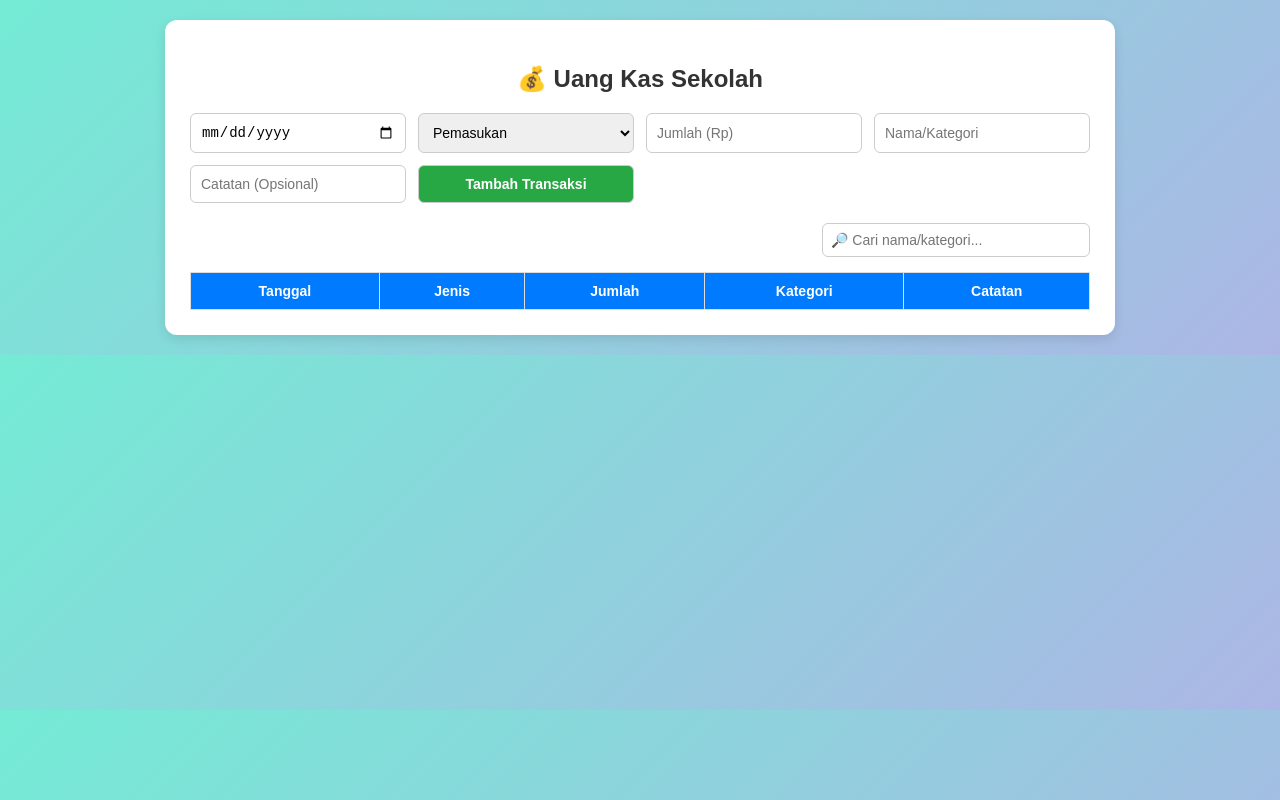
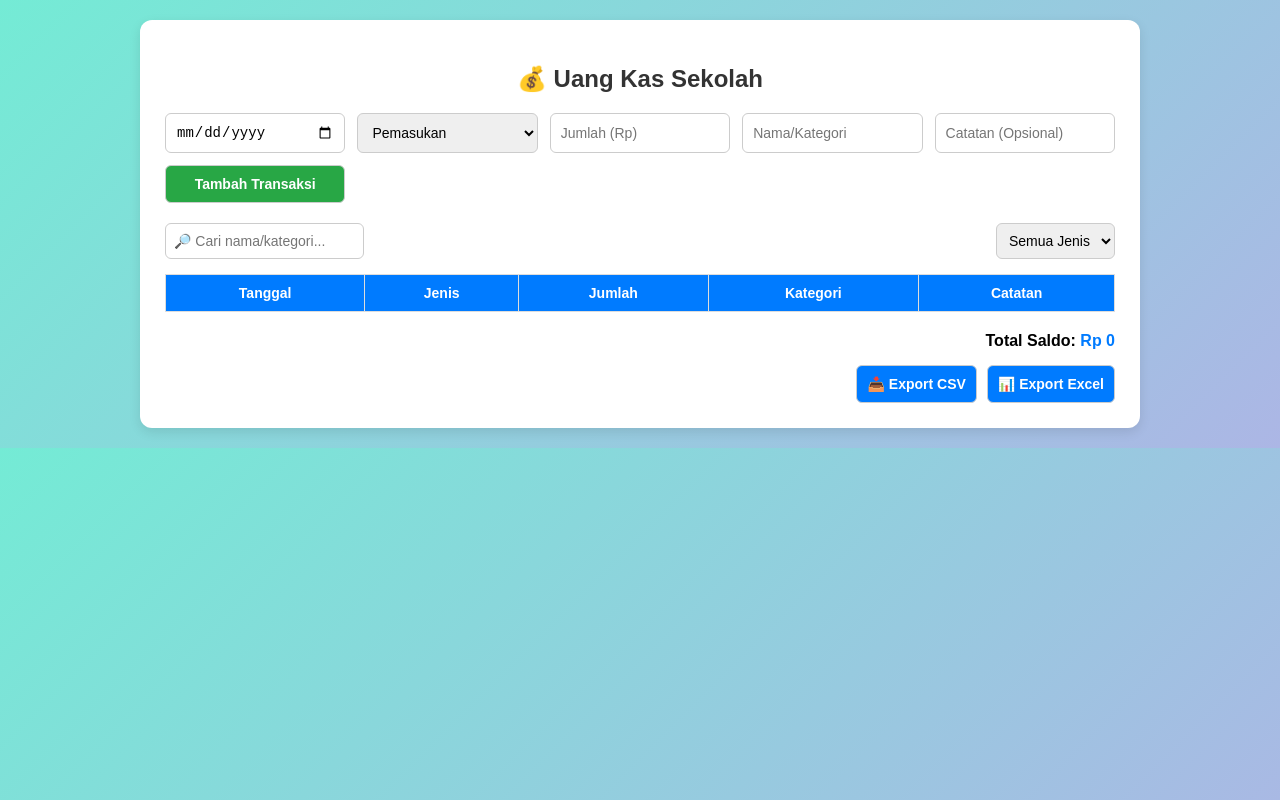
Before and after one commit to saaawan3/kasku-dkv, a plain HTML site: page index.html in a window 1280 px wide. Drawn offline with Linux system fonts and the light colour scheme; no server answers.

Commit message:
Update index.html

```diff
--- a/index.html
+++ b/index.html
@@ -7,23 +7,18 @@
   <style>
     body {
       font-family: Arial, sans-serif;
-      margin: 0;
-      padding: 20px;
+      margin: 0; padding: 20px;
       background: linear-gradient(135deg, #74ebd5, #ACB6E5);
     }
     .container {
-      max-width: 900px;
+      max-width: 950px;
       margin: auto;
       background: white;
       padding: 25px;
       border-radius: 12px;
       box-shadow: 0 4px 12px rgba(0,0,0,0.1);
     }
-    h2 {
-      text-align: center;
-      margin-bottom: 20px;
-      color: #333;
-    }
+    h2 { text-align: center; margin-bottom: 20px; color: #333; }
     form {
       display: grid;
       grid-template-columns: repeat(auto-fit, minmax(180px, 1fr));
@@ -44,40 +39,51 @@
       transition: background 0.2s ease;
     }
     button:hover { background: #218838; }
-    #status {
-      text-align: center;
-      margin-bottom: 15px;
-      font-weight: bold;
-    }
+    #status { text-align: center; margin-bottom: 15px; font-weight: bold; }
     #status.success { color: #28a745; }
     #status.error { color: #dc3545; }
     .filter-box {
-      margin-top: 10px;
-      margin-bottom: 15px;
-      text-align: right;
+      margin: 15px 0;
+      display: flex;
+      justify-content: space-between;
+      flex-wrap: wrap;
+      gap: 10px;
     }
-    .filter-box input {
-      width: 250px;
+    .filter-box input, .filter-box select {
       padding: 8px;
+      border-radius: 6px;
+      border: 1px solid #ccc;
     }
     table {
       width: 100%;
       border-collapse: collapse;
       font-size: 14px;
+      margin-top: 10px;
     }
-    table, th, td {
-      border: 1px solid #ddd;
-    }
-    th, td {
-      padding: 10px;
-      text-align: center;
-    }
-    th {
-      background: #007bff;
-      color: white;
-    }
+    table, th, td { border: 1px solid #ddd; }
+    th, td { padding: 10px; text-align: center; }
+    th { background: #007bff; color: white; }
     tr:nth-child(even) { background: #f9f9f9; }
     tr:hover { background: #f1f1f1; }
+    .saldo-box {
+      margin-top: 20px;
+      text-align: right;
+      font-size: 16px;
+      font-weight: bold;
+    }
+    .saldo-box span { color: #007bff; }
+    .export-buttons {
+      margin-top: 15px;
+      display: flex;
+      gap: 10px;
+      justify-content: flex-end;
+    }
+    .export-buttons button {
+      background: #007bff;
+    }
+    .export-buttons button:hover {
+      background: #0056b3;
+    }
   </style>
 </head>
 <body>
@@ -101,6 +107,11 @@
     <!-- Filter -->
     <div class="filter-box">
       <input type="text" id="filterInput" placeholder="🔎 Cari nama/kategori...">
+      <select id="filterType">
+        <option value="">Semua Jenis</option>
+        <option value="Pemasukan">Pemasukan</option>
+        <option value="Pengeluaran">Pengeluaran</option>
+      </select>
     </div>
 
     <!-- Tabel Laporan -->
@@ -116,18 +127,31 @@
       </thead>
       <tbody></tbody>
     </table>
+
+    <!-- Saldo -->
+    <div class="saldo-box">
+      Total Saldo: <span id="saldo">Rp 0</span>
+    </div>
+
+    <!-- Export -->
+    <div class="export-buttons">
+      <button onclick="exportTableToCSV()">📥 Export CSV</button>
+      <button onclick="exportTableToExcel()">📊 Export Excel</button>
+    </div>
   </div>
 
   <script>
     // 🔑 Ganti sesuai milikmu
     const SCRIPT_URL = "https://script.google.com/macros/s/AKfycbwc2jhfrUUrCiXoOcP2Ac-CyhCLGAJNbagve8FRpbW_VmxFp6_M6GH7_rqPF7e5ig0qnQ/exec";
     const SHEET_ID = "AKfycbwc2jhfrUUrCiXoOcP2Ac-CyhCLGAJNbagve8FRpbW_VmxFp6_M6GH7_rqPF7e5ig0qnQ";
-    const SHEET_NAME = "Kas XII DKV"; // ganti sesuai nama sheet
+    const SHEET_NAME = "Kas XII DKV";
 
     const transactionForm = document.getElementById("transactionForm");
     const statusEl = document.getElementById("status");
     const dataTable = document.getElementById("dataTable").querySelector("tbody");
     const filterInput = document.getElementById("filterInput");
+    const filterType = document.getElementById("filterType");
+    const saldoEl = document.getElementById("saldo");
 
     // 📝 Tambah Transaksi
     transactionForm.addEventListener("submit", async (e) => {
@@ -147,7 +171,7 @@
         statusEl.innerText = "✅ Transaksi berhasil disimpan!";
         statusEl.className = "success";
         transactionForm.reset();
-        loadData(); // refresh tabel
+        loadData();
       } catch (err) {
         statusEl.innerText = "❌ Gagal menyimpan data.";
         statusEl.className = "error";
@@ -162,6 +186,8 @@
       const json = JSON.parse(text.substr(47).slice(0, -2));
 
       dataTable.innerHTML = "";
+      let totalSaldo = 0;
+
       json.table.rows.forEach(row => {
         const tr = document.createElement("tr");
         row.c.forEach(cell => {
@@ -170,18 +196,64 @@
           tr.appendChild(td);
         });
         dataTable.appendChild(tr);
+
+        // Hitung saldo
+        const jenis = row.c[1] ? row.c[1].v : "";
+        const jumlah = row.c[2] ? parseInt(row.c[2].v) : 0;
+        if (jenis === "Pemasukan") totalSaldo += jumlah;
+        if (jenis === "Pengeluaran") totalSaldo -= jumlah;
+      });
+
+      saldoEl.innerText = "Rp " + totalSaldo.toLocaleString("id-ID");
+      applyFilter();
+    }
+
+    // 🔎 Filter Data
+    function applyFilter() {
+      const filterText = filterInput.value.toLowerCase();
+      const filterJenis = filterType.value;
+      const rows = dataTable.querySelectorAll("tr");
+
+      rows.forEach(row => {
+        const kategori = row.cells[3].innerText.toLowerCase();
+        const jenis = row.cells[1].innerText;
+        const matchText = kategori.includes(filterText);
+        const matchJenis = filterJenis === "" || jenis === filterJenis;
+        row.style.display = (matchText && matchJenis) ? "" : "none";
       });
     }
 
-    // 🔎 Filter Data
-    filterInput.addEventListener("keyup", () => {
-      const filter = filterInput.value.toLowerCase();
-      const rows = dataTable.querySelectorAll("tr");
+    filterInput.addEventListener("keyup", applyFilter);
+    filterType.addEventListener("change", applyFilter);
+
+    // 📤 Export ke CSV
+    function exportTableToCSV() {
+      let csv = [];
+      const rows = document.querySelectorAll("table tr");
       rows.forEach(row => {
-        const category = row.cells[3].innerText.toLowerCase();
-        row.style.display = category.includes(filter) ? "" : "none";
+        const cols = row.querySelectorAll("td, th");
+        const rowData = [];
+        cols.forEach(col => rowData.push('"' + col.innerText + '"'));
+        csv.push(rowData.join(","));
       });
-    });
+      const blob = new Blob([csv.join("\n")], { type: "text/csv" });
+      const url = window.URL.createObjectURL(blob);
+      const a = document.createElement("a");
+      a.href = url;
+      a.download = "KasSekolah.csv";
+      a.click();
+    }
+
+    // 📤 Export ke Excel
+    function exportTableToExcel() {
+      let table = document.getElementById("dataTable").outerHTML;
+      let blob = new Blob([table], { type: "application/vnd.ms-excel" });
+      let url = window.URL.createObjectURL(blob);
+      let a = document.createElement("a");
+      a.href = url;
+      a.download = "KasSekolah.xls";
+      a.click();
+    }
 
     // ⏲️ Load pertama
     loadData();
```
